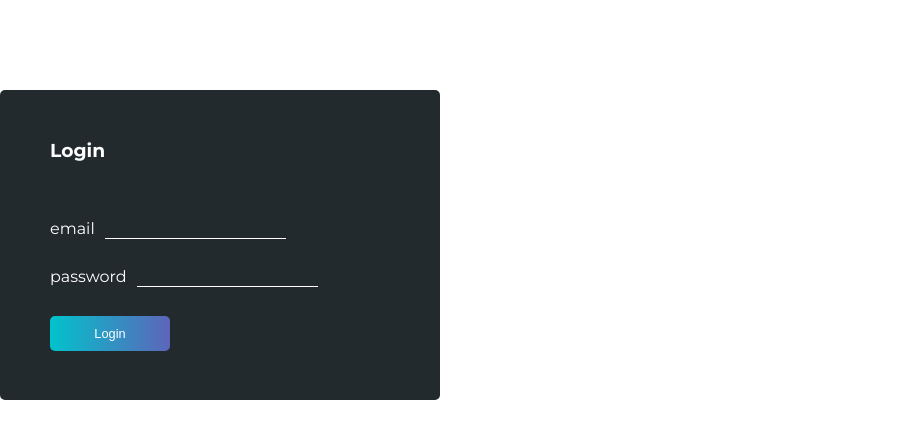
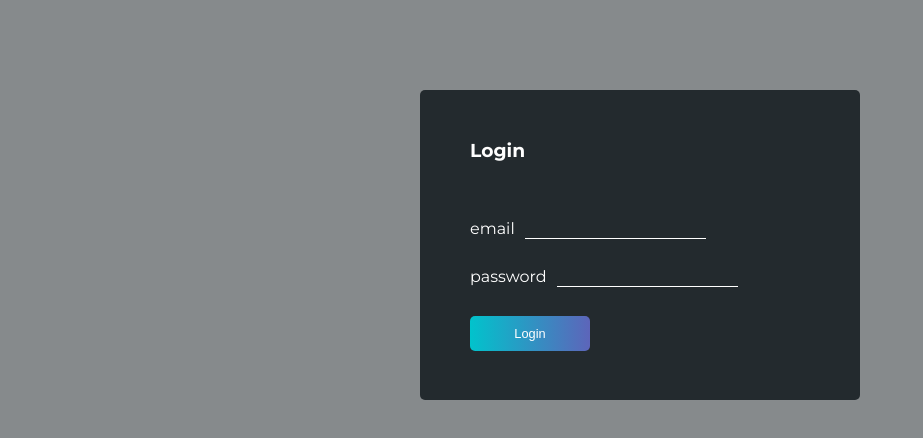
Before and after one commit to dallen4/next-personal, a Next.js app: page /login in a window 1280 px wide. Shown: the top 438 px of the page, without its empty margins (0-923 px from the left). Built offline with nearby package versions, Linux system fonts and the light colour scheme.

Commit message:
structure /login

```diff
--- a/pages/login.js
+++ b/pages/login.js
@@ -1,9 +1,18 @@
 import React from 'react';
 import Router from 'next/router';
 import LoginForm from '../components/forms/LoginForm';
+import { writePalette } from '../styles/colors';
 
 export default () => (
-    <LoginForm
-        onAuthComplete={() => Router.push('/write')}
-    />
+    <div
+        className={'fullscreen-container'}
+        style={{
+            backgroundColor: writePalette.gray,
+            display: 'flex',
+            flexDirection: 'row',
+            justifyContent: 'center',
+        }}
+    >
+        <LoginForm onAuthComplete={() => Router.push('/write')} />
+    </div>
 );
```
